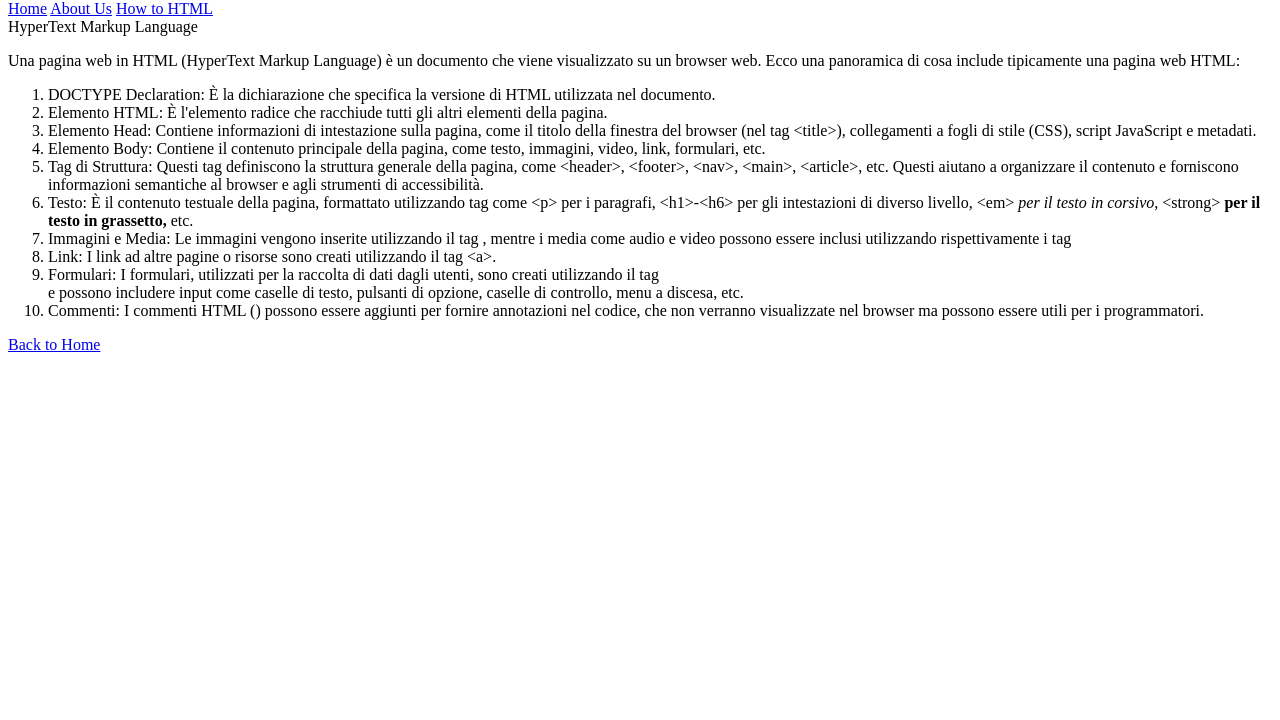
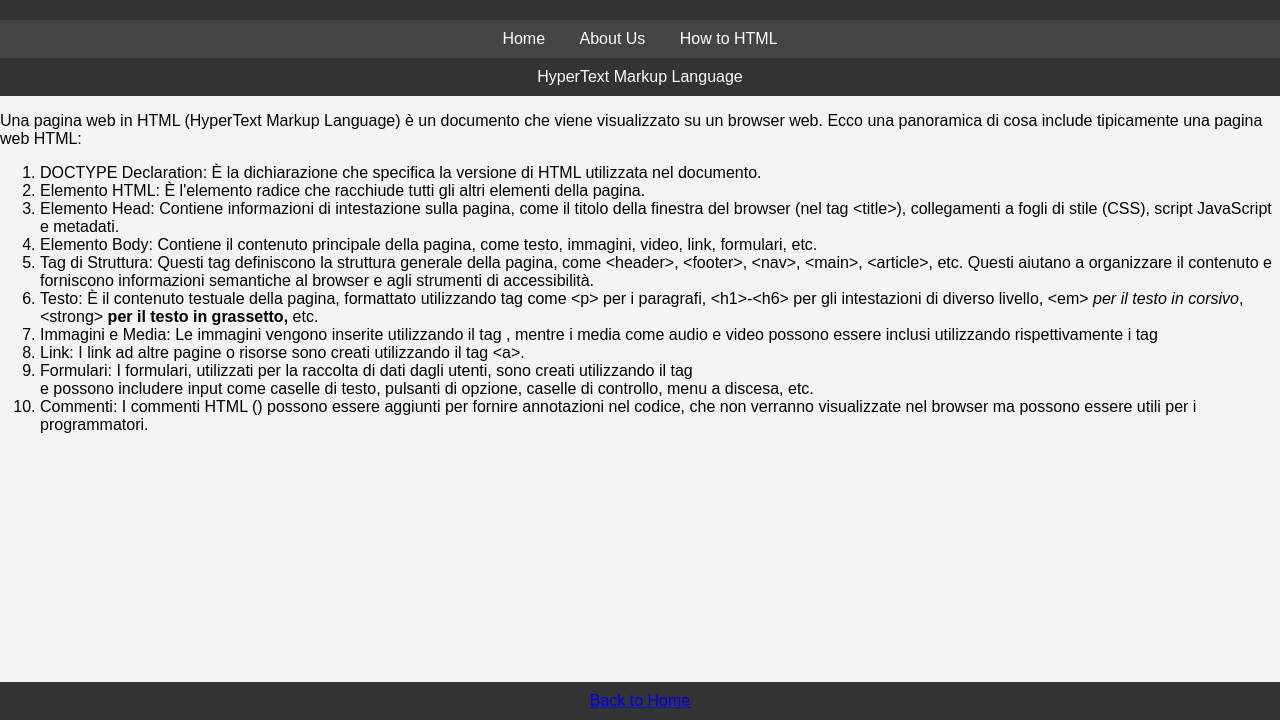
Before and after one commit to Anmol20092002/capolavoro, a plain HTML site: page contact.html in a window 1280 px wide. Shown: the part 80-800 px from the top of the page. Drawn offline with Linux system fonts and the light colour scheme.

Commit message:
Update contact.html

```diff
--- a/contact.html
+++ b/contact.html
@@ -3,8 +3,50 @@
 <head>
     <meta charset="UTF-8">
     <meta name="viewport" content="width=device-width, initial-scale=1.0">
-    <title>About Us</title>
-        <header>
+    <title>My Website</title>
+    <style>
+        body {
+            font-family: Arial, sans-serif;
+            margin: 0;
+            padding: 0;
+            background-color: #f4f4f4;
+        }
+        header {
+            background-color: #333;
+            color: #fff;
+            padding: 10px 0;
+            text-align: center;
+        }
+        nav {
+            margin: 0;
+            padding: 10px 0;
+            text-align: center;
+            background-color: #444;
+        }
+        nav a {
+            margin: 0 15px;
+            color: #fff;
+            text-decoration: none;
+        }
+        nav a:hover {
+            text-decoration: underline;
+        }
+        main {
+            padding: 20px;
+        }
+        footer {
+            text-align: center;
+            padding: 10px 0;
+            background-color: #333;
+            color: #fff;
+            position: fixed;
+            width: 100%;
+            bottom: 0;
+        }
+    </style>
+</head>
+<body>
+    <header>
         <h1>Welcome to My Website</h1>
     </header>
     <nav>
@@ -12,7 +54,6 @@
         <a href="/about">About Us</a>
         <a href="/contact">How to HTML</a>
     </nav>
-</head>
 <body>
 <header>HyperText Markup Language</header>
 <p>Una pagina web in HTML (HyperText Markup Language) è un documento che viene visualizzato su un browser web.
```
